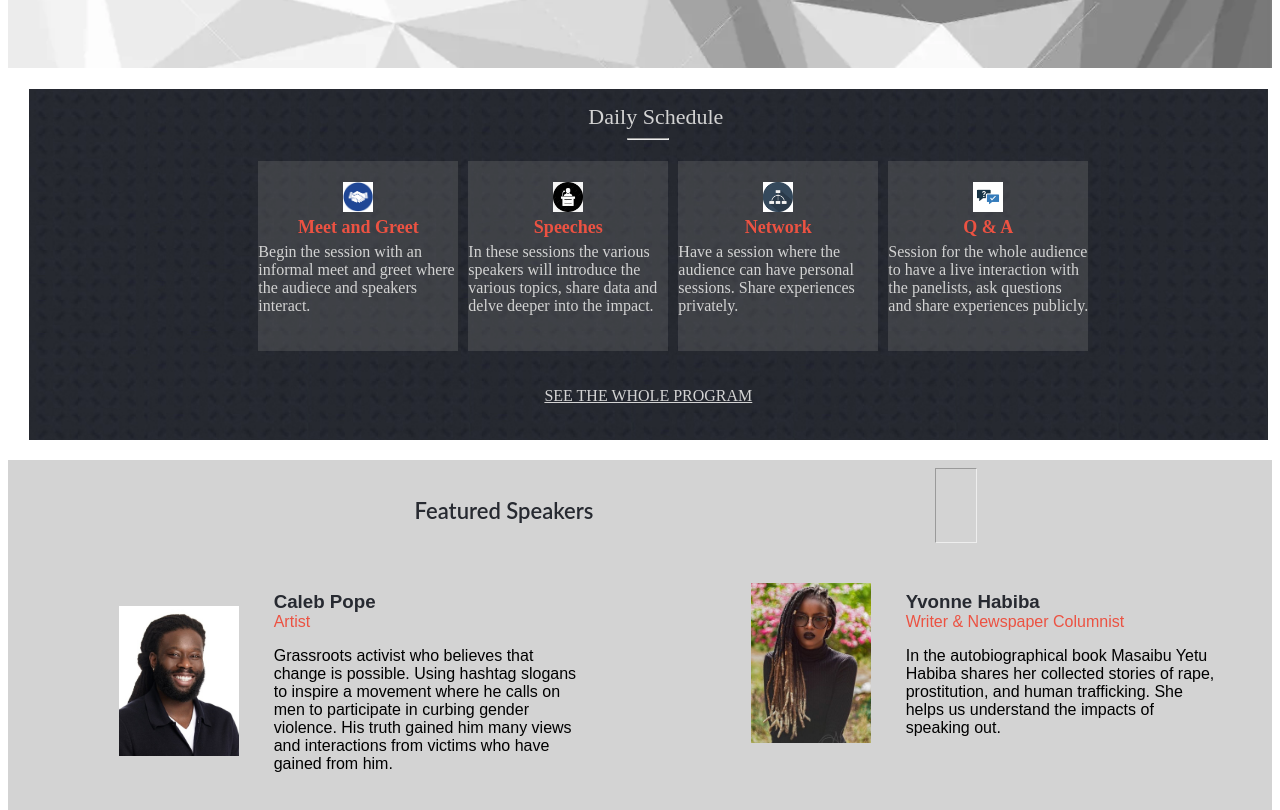
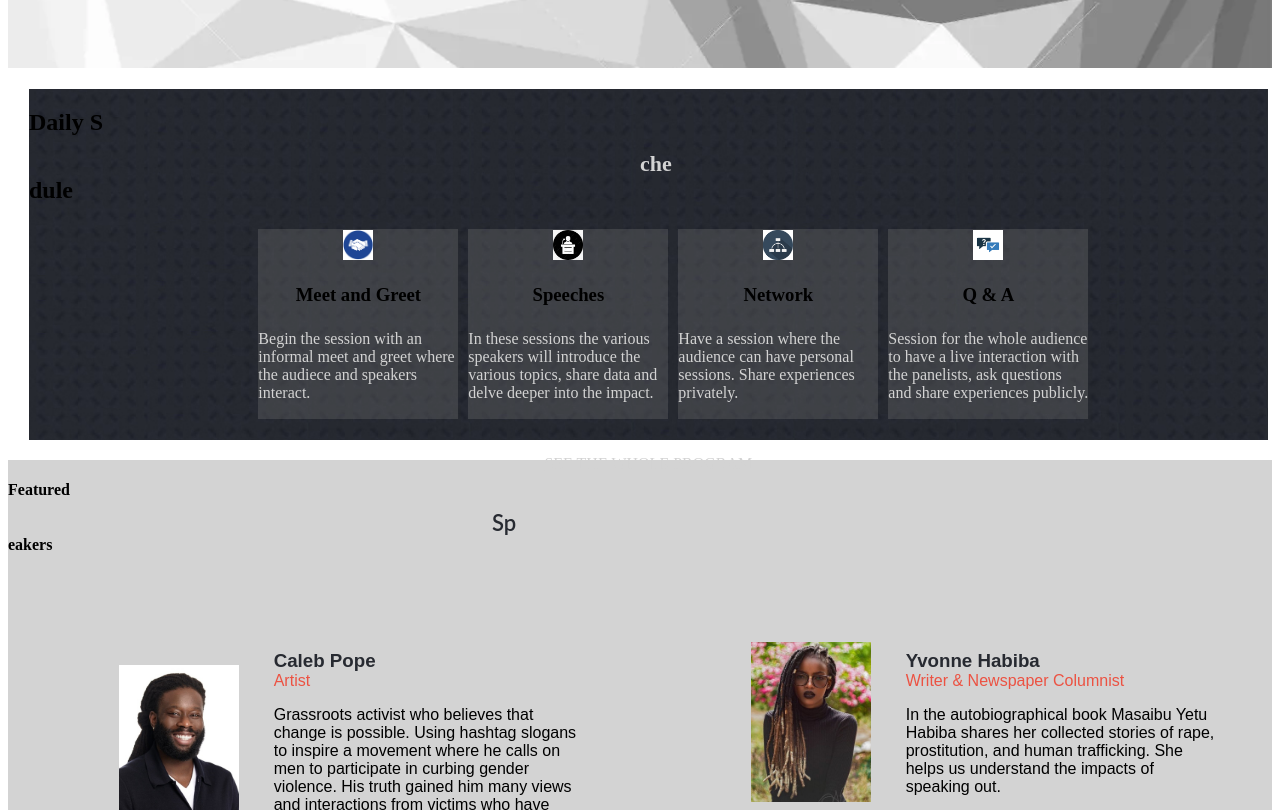
Before and after one commit to sharon-odhiambo/sharon-odhiambo.github.io, a website: page index.html in a window 1280 px wide. Shown: the part 636-1446 px from the top of the page. Drawn offline with Linux system fonts and the light colour scheme; a web font is replaced by a local one.

Commit message:
Update home page markup

```diff
--- a/index.html
+++ b/index.html
@@ -8,6 +8,7 @@
   <link rel="stylesheet" href="style.css">
   <link rel="preconnect" href="https://fonts.googleapis.com">
   <link rel="preconnect" href="https://fonts.gstatic.com" crossorigin>
+  <link href="http://fonts.cdnfonts.com/css/cocogoose" rel="stylesheet">
   <title>Salama Conference Page</title>
 </head>
 
@@ -58,38 +59,38 @@
     <div class="page-date">2022.09.20(TUE)~ 21(WED)<br><span>@Kenya National Theatre, Nairobi.</span></div>
   </div>
   </div>
-  <div class="page-schedule" id="page-schedule"><span>Daily Schedule</span>
-    <hr class="hr-page"/>
+  <div class="page-schedule" id="page-schedule"><h2>Daily S<span>che</span>dule</h2>
     <ul class="daily-programs">
       <li>
         <img src="./images/meet-icon.png" width="30" height="30" alt="meet and greet icon">
-        <h2>Meet and Greet</h2>
+        <h3>Meet and Greet</h3>
         <p>Begin the session with an informal meet and greet where the audiece and speakers interact.</p>
       </li>
       <li>
         <img src="./images/speeches-icon.jpg" width="30" height="30" alt="speeches-icon">
-        <h2>Speeches</h2>
+        <h3>Speeches</h3>
         <p>In these sessions the various speakers will introduce the various topics, share data and delve deeper into the impact.</p>
       </li>
       <li>
         <img src="./images/networking-icon.png" width="30" height="30" alt="networking-icon">
-        <h2>Network</h2>
+        <h3>Network</h3>
         <p>Have a session where the audience can have personal sessions. Share experiences privately.</p>
       </li>
       <li>
         <img src="./images/QandA-icon.png" width="30" height="30" alt="question and answer icon">
-        <h2>Q & A</h2>
+        <h3>Q & A</h3>
         <p>Session for the whole audience to have a live interaction with the panelists, ask questions and share experiences publicly.</p>
       </li>
       <li class="page-join"><span>Join SP Conference 2022</span></li>
     </ul>
     <div class="page-program">SEE THE WHOLE PROGRAM</div>
   </div>
-  <div class="speakers-section" id="speakers-section"><span>Featured Speakers</span>
-    <hr class="hr-page"/>
+  <div class="speakers-section" id="speakers-section">
+    <h4 class="speaker-header">Featured<span> Sp</span>eakers</h4>
+    <div></div>
     </div>
-  <div class="page-sponsors" id="page-sponsors"><span>Sponsors</span>
-    <hr class="hr-page"/>
+  <div class="page-sponsors" id="page-sponsors">
+    <h5 class="sponsors-header">Our Sponsors</h5>
     <ul>
     <li><img src="./images/fida-logo.png" width="50" height="50" alt="FIDA-logo"></li>
     <li><img src="./images/un-women-logo.png" width="50" height="50" alt="UN Women logo"></li>
```
